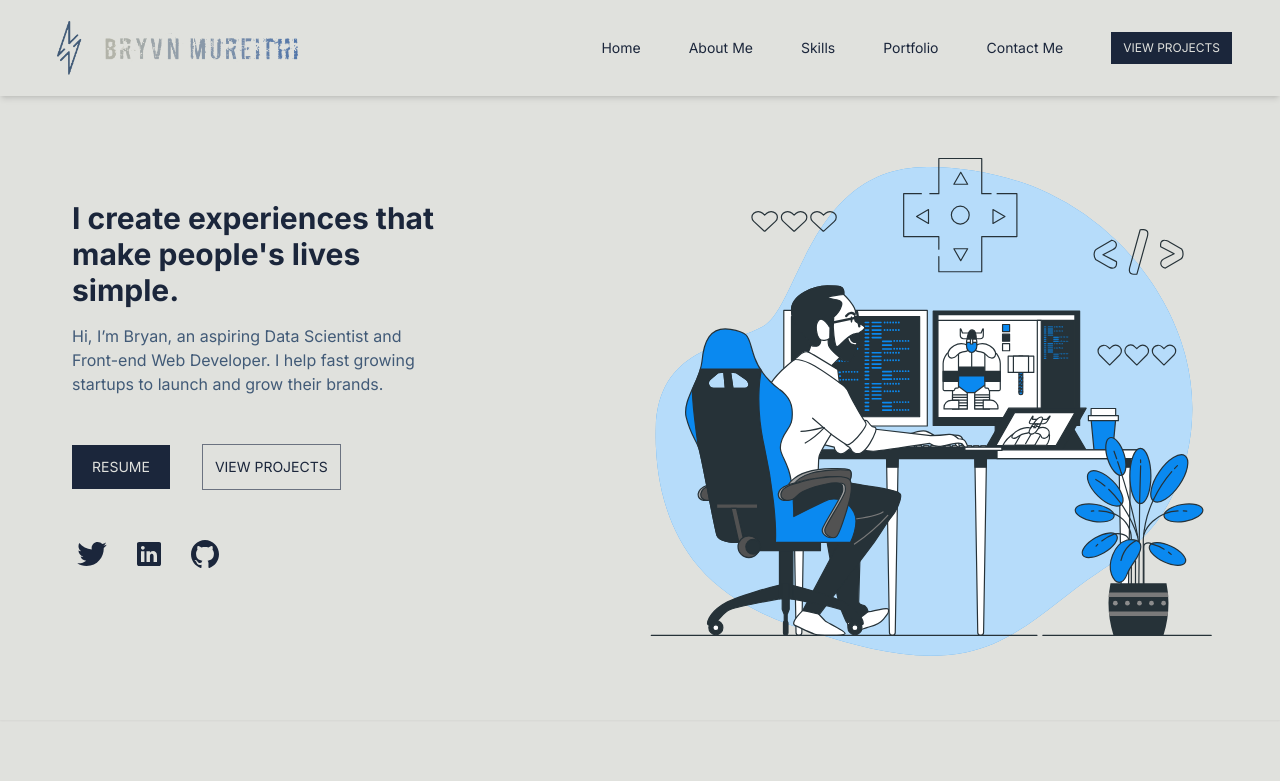
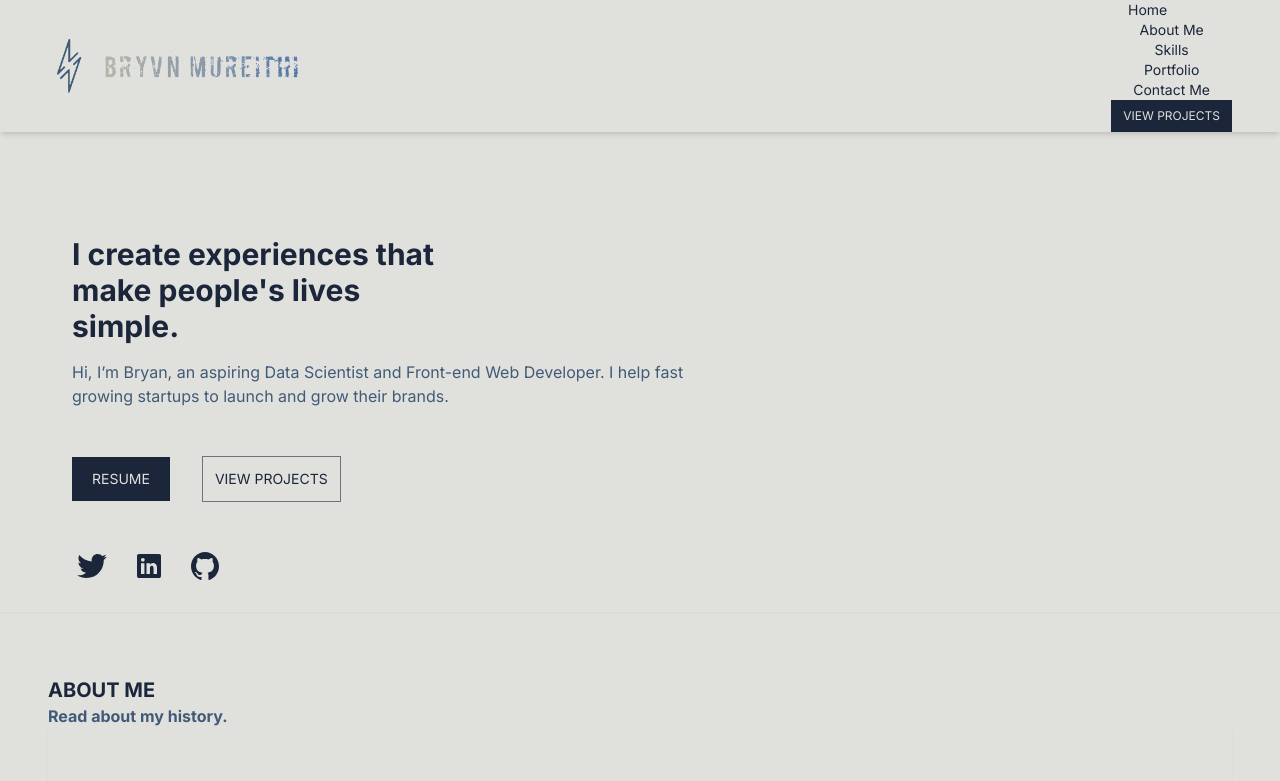
Before and after one commit to BryanMureithi/BryanMurei, a plain HTML site: page index.html in a window 1280 px wide. Shown: the top 781 px of the page. Drawn offline with nearby package versions, Linux system fonts and the light colour scheme.

Commit message:
responsive issues fixed

```diff
--- a/index.html
+++ b/index.html
@@ -45,7 +45,9 @@
 
       <nav>
         <div class="hidden w-full md:block md:w-auto" id="navbar-default">
-          <ul class="flex flex-row items-center space-x-12">
+          <ul
+            class="flex flex-row sm:flex-col sm:top-4 items-center space-x-12"
+          >
             <li class="text-[#1B263B] text-sm hover:text-[#415A77]">
               <a href="#Home" class="block">Home</a>
             </li>
@@ -73,7 +75,7 @@
     <main class="shadow-sm">
       <!--Hero Section-->
       <!--Used grids for this section to separate text from the image-->
-      <div class="grid grid-cols-4 gap-0 px-12">
+      <div class="grid grid-cols-4 sm:flex sm:flex-wrap gap-0 px-12">
         <div class="col-start-1 col-span-2 p-6 mt-16 pt-10">
           <h1 class="text-[#1B263B] w-96 font-semibold text-3xl">
             I create experiences that make people's lives simple.
@@ -116,7 +118,7 @@
             </a>
           </div>
         </div>
-        <div class="col-start-3 col-span-2">
+        <div class="col-start-3 col-span-2 sm:hidden">
           <!--Hero Image-->
           <div class="pb-8">
             <img
```
